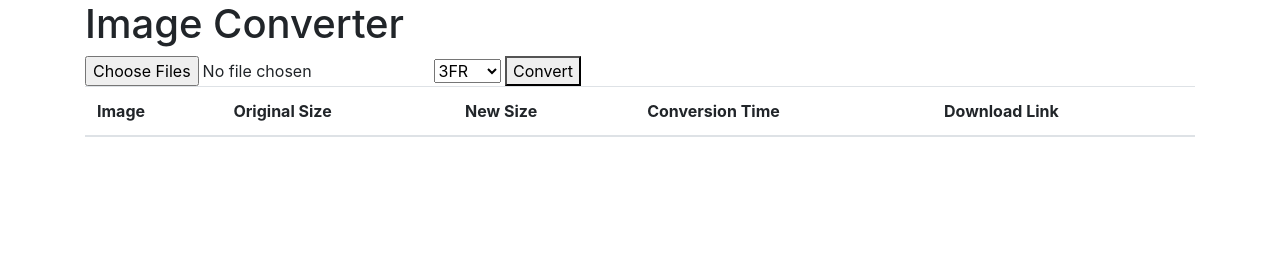
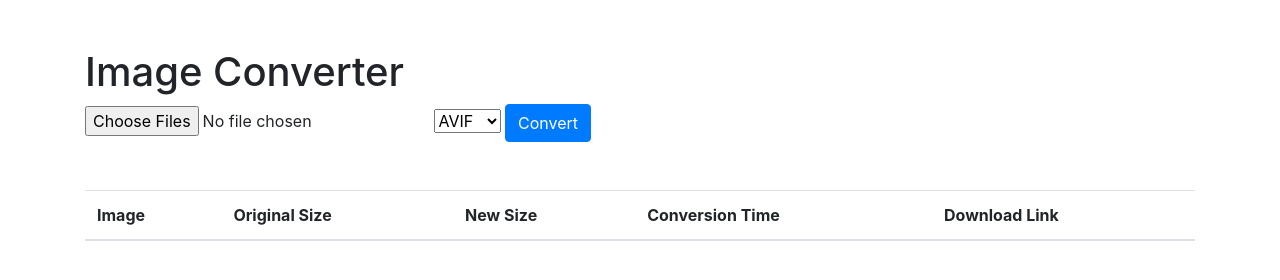
Before and after one commit to shubham110019/imgtype-api, a website: page index.html in a window 1280 px wide. Drawn offline with nearby package versions, Linux system fonts and the light colour scheme.

Commit message:
Update index.html

```diff
--- a/index.html
+++ b/index.html
@@ -11,56 +11,31 @@
 </head>
 <body>
   <div class="container">
-
-
+<div class="row">
+    <div class="col-md-12 my-5">
   <h1>Image Converter</h1>
   <form id="convert-form" enctype="multipart/form-data">
     <input type="file" name="image" accept="image/*" multiple>
     <select name="format">
-      <option value="3fr">3FR</option>
-      <option value="arw">ARW</option>
       <option value="avif">AVIF</option>
       <option value="bmp">BMP</option>
-      <option value="cr2">CR2</option>
-      <option value="cr3">CR3</option>
-      <option value="crw">CRW</option>
-      <option value="dcr">DCR</option>
-      <option value="dng">DNG</option>
-      <option value="eps">EPS</option>
-      <option value="erf">ERF</option>
       <option value="gif">GIF</option>
       <option value="heic">HEIC</option>
       <option value="heif">HEIF</option>
-      <option value="icns">ICNS</option>
-      <option value="ico">ICO</option>
-      <option value="jfif">JFIF</option>
       <option value="jpeg">JPEG</option>
       <option value="jpg">JPG</option>
-      <option value="mos">MOS</option>
-      <option value="mrw">MRW</option>
-      <option value="nef">NEF</option>
-      <option value="odd">ODD</option>
-      <option value="odg">ODG</option>
-      <option value="orf">ORF</option>
-      <option value="pef">PEF</option>
       <option value="png">PNG</option>
-      <option value="ppm">PPM</option>
-      <option value="ps">PS</option>
-      <option value="psd">PSD</option>
-      <option value="raf">RAF</option>
-      <option value="raw">RAW</option>
-      <option value="rw2">RW2</option>
       <option value="tif">TIF</option>
       <option value="tiff">TIFF</option>
       <option value="webp">WebP</option>
-      <option value="x3f">X3F</option>
-      <option value="xcf">XCF</option>
-      <option value="xps">XPS</option>
       <option value="svg">SVG</option>
     </select>
 
-    <button type="submit">Convert</button>
+    <button type="submit" class="btn btn-primary">Convert</button>
   </form>
+</div>
+
+<div class="col-md-12">
   <div id="loader">Loading...</div>
   <div id="result">
     <table class="table">
@@ -77,8 +52,8 @@
         <!-- Conversion results will be added here -->
       </tbody>
     </table>
-
-
+  </div>
+  </div>
 
   </div> <!-- Placeholder for the converted image and info -->
 </div>
@@ -99,6 +74,8 @@
 
         const formData = new FormData(form);
 
+        console.log(formData);
+
         try {
           const response = await fetch('http://localhost:3000/convert', {
             method: 'POST',
@@ -114,11 +91,11 @@
             conversionResults.convert.forEach(result => {
               const row = document.createElement('tr');
               row.innerHTML = `
-              <td><img src="${result.downloadLink}" style="max-width: 200px;max-height: 100px;"/></td>
+              <td><img src="${result.downloadLink}" style="max-width: 100px;max-height: 100px;"/></td>
                 <td>${result.originalSize}</td>
                 <td>${result.newImageSize}</td>
                 <td>${result.conversionTime} ms</td>
-                <td><a href="${result.downloadLink}" download>Download</a></td>
+                <td><a href="${result.downloadLink}" download class="btn btn-success">Download</a></td>
               `;
 
               resultTableBody.appendChild(row);
```
